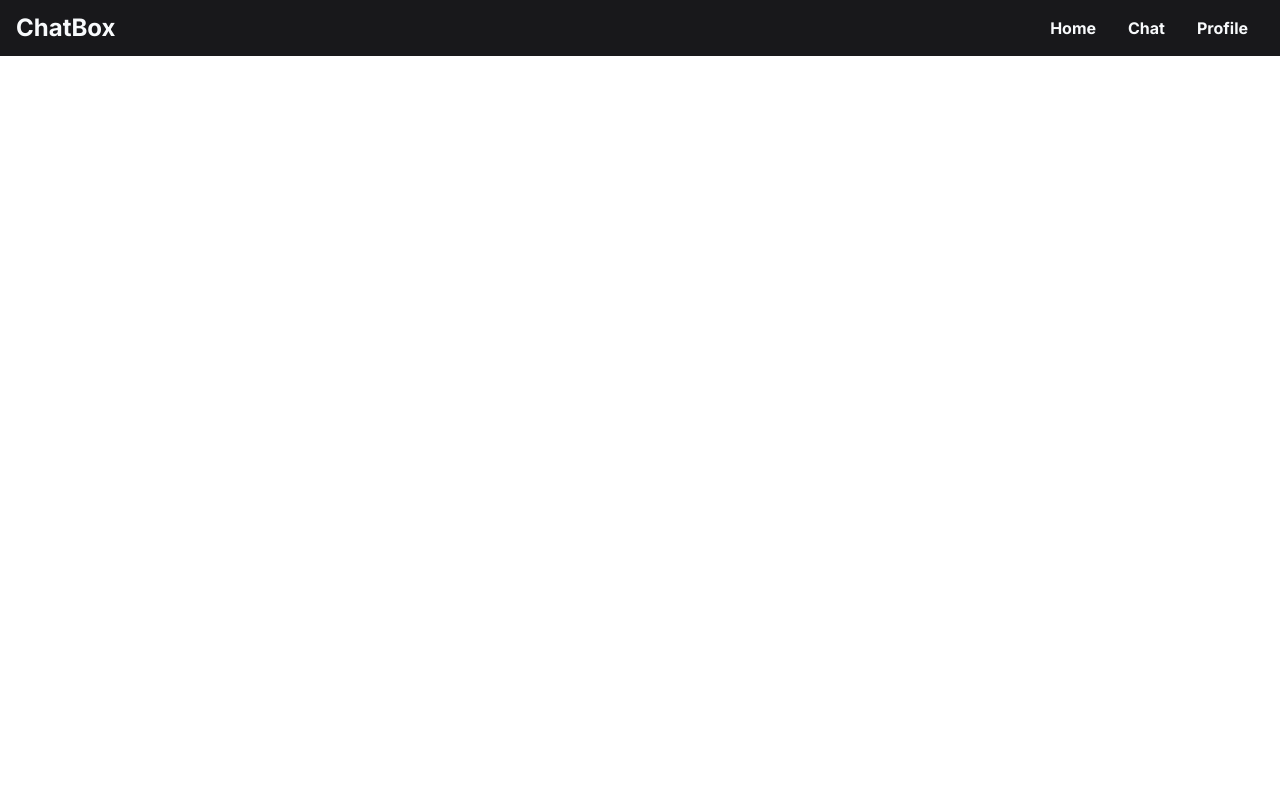
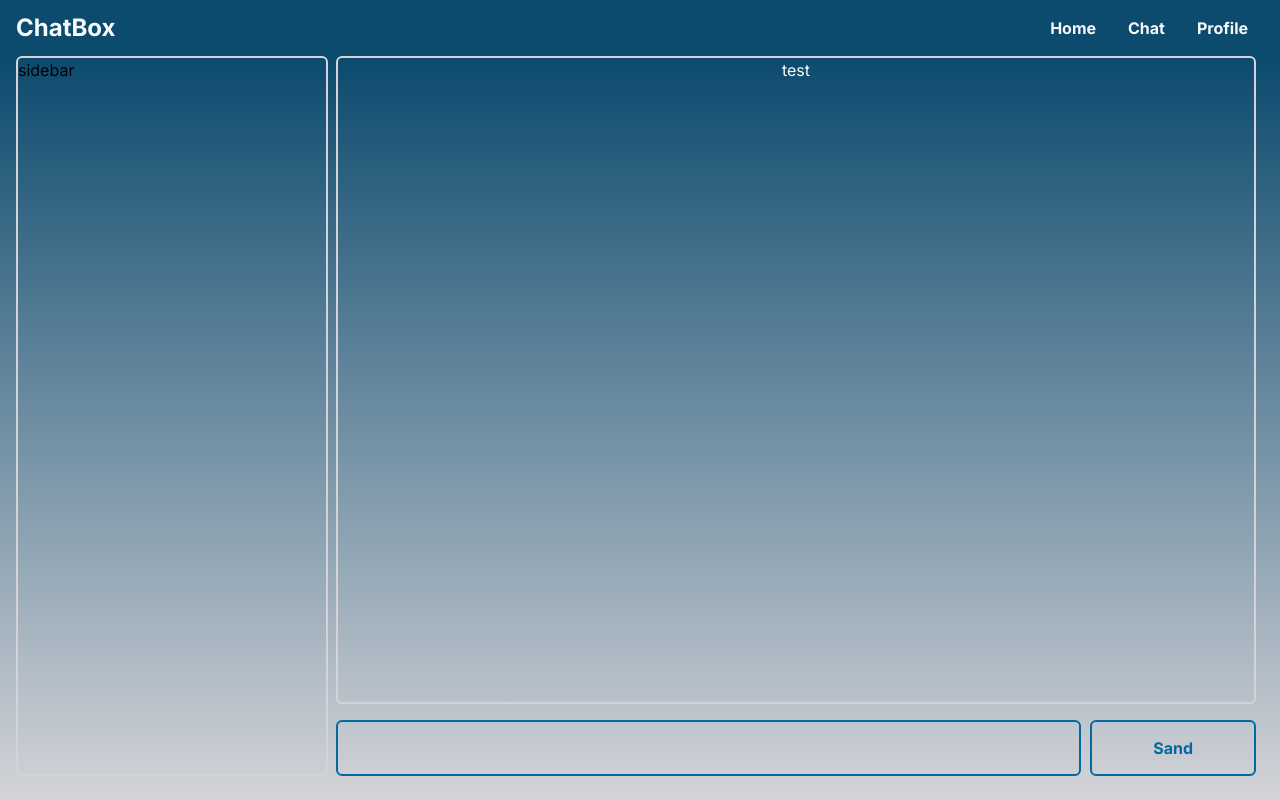
Before and after one commit to YoavDn/chat-box, a React (Vite) app: page /Chat in a window 1280 px wide. Built offline with nearby package versions, Linux system fonts and the light colour scheme.

Commit message:
tailwind css on home an chat

```diff
--- a/src/App.tsx
+++ b/src/App.tsx
@@ -2,7 +2,7 @@ import { BrowserRouter as Router, Routes, Route } from 'react-router-dom'
 import './index.scss'
 
 import Home from './pages/home'
-import Search from './pages/Search'
+import Chat from '././pages/Chat'
 import NavBar from './components/NavBar'
 
 
@@ -13,7 +13,7 @@ function App() {
         <NavBar />
         <Routes>
           <Route path="/" element={<Home />} />
-          <Route path="/Search" element={<Search />} />
+          <Route path="/Chat" element={<Chat />} />
         </Routes>
       </Router>
 
--- a/src/components/NavBar.tsx
+++ b/src/components/NavBar.tsx
@@ -2,11 +2,11 @@ import { Link } from "react-router-dom"
 
 const NavBar = () => {
     return (
-        <div className="nav-bar px-4 bg-zinc-900 font-bold ">
+        <div className="nav-bar px-4 bg-sky-900 font-bold ">
             <h2 className="text-slate-50 text-2xl">ChatBox</h2>
             <div className="nav-links flex">
                 <Link className="text-slate-50 px-4 hover:underline hover:decoration-lime-400 " to="/">Home</Link>
-                <Link className="text-slate-50 px-4  hover:underline hover:decoration-rose-200" to="/">Chat</Link>
+                <Link className="text-slate-50 px-4  hover:underline hover:decoration-rose-200" to="/chat">Chat</Link>
                 <Link className="text-slate-50 px-4 hover:underline decoration-green-400" to="/">Profile</Link>
             </div>
         </div>
--- a/src/index.scss
+++ b/src/index.scss
@@ -24,13 +24,10 @@ body {
     .hero-title {
         text-align: center;
         font-family: 'Inter', sans-serif;
-        ;
         padding-top: 7rem;
     }
 
-    .home-btns {
-        margin-inline: auto;
-    }
+
 }
 
 .nav-bar {
@@ -39,3 +36,54 @@ body {
     align-items: center;
     justify-content: space-between;
 }
+
+//chat
+
+.chat-page {
+    height: 93vh;
+
+    .main-container {
+        height: 90vh;
+
+        .sidebar {
+            flex-basis: 25%;
+        }
+
+        .main-chat-container {
+            flex-basis: 75%;
+            display: flex;
+            flex-direction: column;
+
+            margin: auto;
+            height: 100%;
+
+
+            .msgs-container {
+                flex-basis: 90%;
+
+            }
+
+            .chat-input {
+                flex-basis: 10%;
+                justify-content: space-between;
+
+                input {
+                    flex-basis: 81%;
+                    font-size: 16px;
+
+                    &:focus {
+                        border: 2px rgb(12 74 110) solid;
+                        outline: none;
+
+                    }
+                }
+
+                button {
+                    flex-basis: 18%;
+                }
+            }
+        }
+    }
+
+
+}
--- /dev/null
+++ b/src/pages/Chat.tsx
@@ -0,0 +1,23 @@
+
+const Chat = () => {
+    return (
+        <div className="chat-page bg-gradient-to-b from-sky-900 to-zinc-300  px-4">
+            <section className=" main-container flex">
+                <div className="sidebar rounded-md border-2 border-zinc-300">
+                    <h2>sidebar</h2>
+                </div>
+                <main className="main-chat-container px-2">
+                    <div className="msgs-container border-zinc-300  border-2  rounded-md ">
+                        <h2 className="text-slate-50 text-center ">test</h2>
+                    </div>
+                    <form className="chat-input flex pt-4">
+                        <input className=" bg-transparent border-2 text-zinc-900 text-xl border-sky-700 rounded-md" type="text" />
+                        <button className="text-sky-700 text- rounded-md font-bold border-2 border-sky-700">Sand</button>
+                    </form>
+                </main>
+            </section>
+        </div>
+    )
+}
+
+export default Chat
--- a/src/pages/Search.tsx
+++ /dev/null
@@ -1,8 +0,0 @@
-
-const Search = () => {
-    return (
-        <h2>hello From Search</h2>
-    )
-}
-
-export default Search
--- a/src/pages/home.tsx
+++ b/src/pages/home.tsx
@@ -1,14 +1,14 @@
 
 const Home = () => {
     return (
-        <div className="home-page flex flex-col  px-28  bg-gradient-to-b from-zinc-900 to-stone-800   ">
-            <h2 className=" hero-title text-slate-50 lg:text-5xl   tracking-tight font-extrabold color text-4xl" >
+        <div className="home-page flex flex-col  px-10 md:px-28  bg-gradient-to-b from-sky-900 to-zinc-300   ">
+            <h2 className=" hero-title text-slate-50 text-2xl md:text-3xl lg:text-5xl    tracking-tight font-extrabold " >
                 Stay <span className="underline decoration-blue-400">connected</span>  with your friends at <span className="underline  decoration-amber-400">any</span>  time and chat freely <span className="underline decoration-rose-300">without</span>  worrieing.
             </h2>
-            <p className="text-zinc-300 px-24 text-xl pt-3 text-center">Lorem ipsum dolor sit, amet consectetur adipisicing elit. Eveniet quaerat officiis veritatis mollitia maiores aliquam error ab nulla aut aperiam!</p>
-            <div className="home-btns flex  justify-between w-1/2   pt-12  text-slate-50  ">
-                <button className=" basis-1/2 p-4  mr-4  hover:bg-blue-600 font-bold    rounded-md  text-2xl font-regular text-slate50 bg-blue-500" >Get Started</button>
-                <button className=" basis-1/2 p-4  ml-4 border-2 hover:border-blue-500 border-slate-50  rounded-md font-semibold text-2xl " >Login</button>
+            <p className="text-zinc-300 md:px-24  text-base pt-3 text-center md:text-xl">Lorem ipsum dolor sit, amet consectetur adipisicing elit. Eveniet quaerat officiis veritatis mollitia maiores aliquam error ab nulla aut aperiam!</p>
+            <div className="home-btns flex flex-col  justify-between md:flex-row  w-2/1  pt-12  text-slate-50  ">
+                <button className=" md:basis-1/2 my-2 p-4  md:mr-4 py-2 hover:bg-blue-600 font-bold    rounded-md  lg:text-2xl font-regular text-slate50 bg-blue-500" >Get Started</button>
+                <button className=" md:basis-1/2 my-2 p-4  md:ml-4 py-2 border-2 hover:border-blue-600 border-slate-50  rounded-md font-semibold lg:text-2xl " >Login</button>
 
             </div>
         </div>
```
